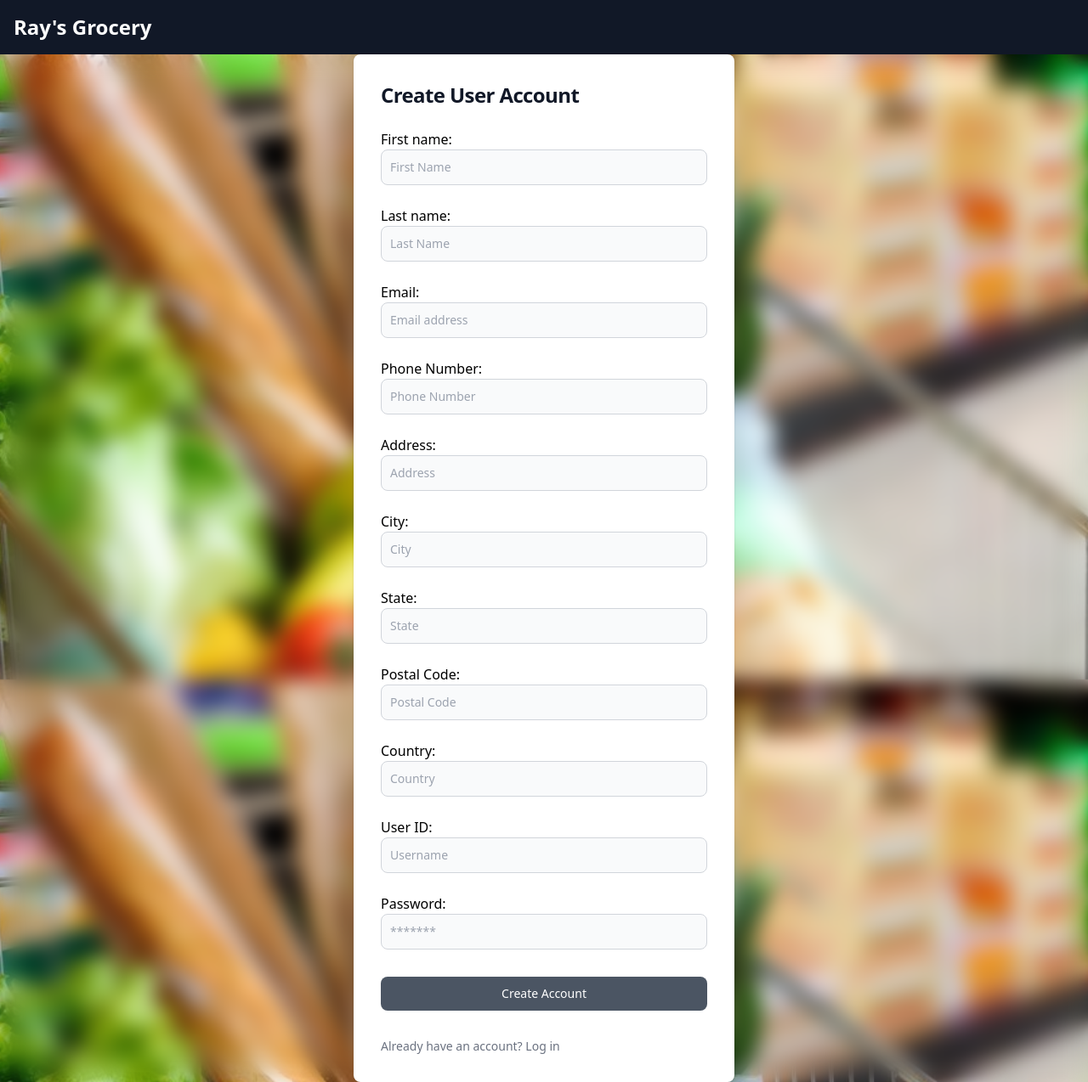
After one commit to Jupiter-is-BIG/CS304_FinalProject, a PHP site: page /createuser.php in a window 1280 px wide. The commit adds this page. Shown: the whole page at 85% size. Run offline with PHP 8.4, Linux system fonts and the light colour scheme.

Commit message:
Sd (#4)
* more features along with prod

* prod

* prod 2

* prod hotfix

* updated vercel version

* hotfix

* hotfix

* HOTFIX

* HOTFIX

* HOTFIX

* routing fixes

* session fixes

* session fixes

* auth fixes

* _SESSION HOTFIX

* navbar routing

* test

* restructure

* hmm

* hotfix

* restore

* Completed create user

* Completed create user

* Completed create user page

---------

Co-authored-by: Anand <clef@Anands-MacBook-Pro.local>
Co-authored-by: Y0WAIM0 <devstutya.52.2021@doonschool.com>

```diff
--- a/admin.php
+++ b/admin.php
@@ -74,10 +74,10 @@
           <a href="./" class="block py-2 px-3  rounded hover:bg-gray-100 md:hover:bg-transparent md:border-0 md:p-0 text-white md:hover:text-blue-500 hover:bg-gray-700 hover:text-white md:hover:bg-transparent">Home</a>
         </li>
         <li>
-          <a href="../customer.php" class="block py-2 px-3 rounded hover:bg-gray-100 md:hover:bg-transparent md:border-0 md:hover:text-blue-700 md:p-0 text-white md:dark:hover:text-blue-500 dark:hover:bg-gray-700 dark:hover:text-white md:dark:hover:bg-transparent">Profile</a>
+          <a href="./customer.php" class="block py-2 px-3 rounded hover:bg-gray-100 md:hover:bg-transparent md:border-0 md:hover:text-blue-700 md:p-0 text-white md:dark:hover:text-blue-500 dark:hover:bg-gray-700 dark:hover:text-white md:dark:hover:bg-transparent">Profile</a>
         </li>
         <li>
-          <a href="../listprod.php" class="block py-2 px-3 rounded hover:bg-gray-100 md:hover:bg-transparent md:border-0 md:hover:text-blue-700 md:p-0 text-white md:dark:hover:text-blue-500 dark:hover:bg-gray-700 dark:hover:text-white md:dark:hover:bg-transparent">Shop</a>
+          <a href="./listprod.php" class="block py-2 px-3 rounded hover:bg-gray-100 md:hover:bg-transparent md:border-0 md:hover:text-blue-700 md:p-0 text-white md:dark:hover:text-blue-500 dark:hover:bg-gray-700 dark:hover:text-white md:dark:hover:bg-transparent">Shop</a>
         </li>
       </ul>
     </div>
--- a/auth.php
+++ b/auth.php
@@ -1,6 +1,9 @@
 <?php
     session_start();
-	$authenticated = $_SESSION['authenticatedUser']  == null ? false : true;
+	if(isset($_SESSION['authenticatedUser'])) $authenticated = $_SESSION['authenticatedUser']  == null ? false : true;
+	else {
+		header('Location: login.php');
+	}
 
 	if (!$authenticated)
 	{
--- /dev/null
+++ b/createuser.php
@@ -0,0 +1,112 @@
+<?php
+session_start();
+// Check if form is submitted
+// if ($_SERVER["REQUEST_METHOD"] == "POST") {
+//     // Get form data
+//     $firstname = $_POST['firstname'];
+//     $lastname = $_POST['lastname'];
+//     $email = $_POST['email'];
+//     $phonenum = $_POST['phonenum'];
+//     // ... add the rest of your form fields here
+
+//     // Database credentials
+//     $servername = "localhost";
+//     $username = "username";
+//     $password = "password";
+//     $dbname = "orders";
+
+//     try {
+//         // Create connection
+//         $conn = new PDO("mysql:host=$servername;dbname=$dbname", $username, $password);
+//         // Set the PDO error mode to exception
+//         $conn->setAttribute(PDO::ATTR_ERRMODE, PDO::ERRMODE_EXCEPTION);
+
+//         // Prepare SQL statement
+//         $sql = "INSERT INTO customer (firstname, lastname, email, phonenum) VALUES (?, ?, ?, ?)";
+//         $stmt = $conn->prepare($sql);
+//         $stmt->execute([$firstname, $lastname, $email, $phonenum]);
+
+//         echo "New account created!";
+//     } catch(PDOException $e) {
+//         echo "Error: " . $e->getMessage();
+//     }
+
+//     // Close connection
+//     $conn = null;
+// }
+?>
+
+<!DOCTYPE html>
+<html lang="en">
+<head>
+    <meta charset="UTF-8">
+    <meta name="viewport" content="width=device-width, initial-scale=1.0">
+    <title>Sign Up</title>
+    <!--Chatgpt used for design and layout of page -->
+    <link href="https://cdn.jsdelivr.net/npm/tailwindcss@2.2.19/dist/tailwind.min.css" rel="stylesheet">
+</head>
+<body class="bg-cover bg-center bg-fixed min-h-screen w-screen" style="background-image: url('./img/background.jpg');">
+<nav class="border-gray-200 bg-gray-900">
+  <div class="max-w-screen-xl flex flex-wrap items-center justify-between mx-auto p-4">
+    <a href="./" class="flex items-center space-x-3 rtl:space-x-reverse">
+        <span class="self-center text-2xl font-semibold whitespace-nowrap text-white">Ray's Grocery</span>
+    </a>
+  </div>
+</nav>
+<div class="backdrop-filter backdrop-blur-md flex flex-col items-center justify-center px-6 py-8 mx-auto md:py-0">
+    <div class="w-full bg-white rounded-lg shadow dark:border sm:max-w-md xl:p-0 dark:bg-gray-800 dark:border-gray-700">
+        <div class="p-6 space-y-4 md:space-y-6 sm:p-8">
+            <h1 class="text-xl font-bold leading-tight tracking-tight text-gray-900 md:text-2xl dark:text-white">
+                Create User Account
+            </h1>
+                <form action="index.php" method="post" class="mt-4">
+                    <!-- User Details -->
+                    <label for="firstname">First name:</label><br>
+                    <input type="text" name="firstname" id="firstname" class="bg-gray-50 border border-gray-300 text-gray-900 sm:text-sm rounded-lg focus:ring-primary-600 focus:border-primary-600 block w-full p-2.5 dark:bg-gray-700 dark:border-gray-600 dark:placeholder-gray-400 dark:text-white dark:focus:ring-blue-500 dark:focus:border-blue-500" placeholder="First Name" required><br>
+
+                    <label for="lastname">Last name:</label><br>
+                    <input type="text" name="lastname" id="lastname" class="bg-gray-50 border border-gray-300 text-gray-900 sm:text-sm rounded-lg focus:ring-primary-600 focus:border-primary-600 block w-full p-2.5 dark:bg-gray-700 dark:border-gray-600 dark:placeholder-gray-400 dark:text-white dark:focus:ring-blue-500 dark:focus:border-blue-500" placeholder="Last Name"  required=""><br>
+
+                    <label for="email">Email:</label><br>
+                    <input type="email" name ="emailaddress" id="email" class="bg-gray-50 border border-gray-300 text-gray-900 sm:text-sm rounded-lg focus:ring-primary-600 focus:border-primary-600 block w-full p-2.5 dark:bg-gray-700 dark:border-gray-600 dark:placeholder-gray-400 dark:text-white dark:focus:ring-blue-500 dark:focus:border-blue-500" placeholder="Email address"  required ><br>
+
+                    <label for="phonenum">Phone Number:</label><br>
+                    <input type="tel" name ="phonenum" id="phonenum" class="bg-gray-50 border border-gray-300 text-gray-900 sm:text-sm rounded-lg focus:ring-primary-600 focus:border-primary-600 block w-full p-2.5 dark:bg-gray-700 dark:border-gray-600 dark:placeholder-gray-400 dark:text-white dark:focus:ring-blue-500 dark:focus:border-blue-500" placeholder="Phone Number"  required  maxlength="10"><br>
+
+                    <!-- Address Details -->
+                    <label for="address">Address:</label><br>
+                    <input type="text" id="address" name="address" class="bg-gray-50 border border-gray-300 text-gray-900 sm:text-sm rounded-lg focus:ring-primary-600 focus:border-primary-600 block w-full p-2.5 dark:bg-gray-700 dark:border-gray-600 dark:placeholder-gray-400 dark:text-white dark:focus:ring-blue-500 dark:focus:border-blue-500" placeholder="Address"  required ><br>
+
+                    <label for="city">City:</label><br>
+                    <input type="text" id="city" name="city" class="bg-gray-50 border border-gray-300 text-gray-900 sm:text-sm rounded-lg focus:ring-primary-600 focus:border-primary-600 block w-full p-2.5 dark:bg-gray-700 dark:border-gray-600 dark:placeholder-gray-400 dark:text-white dark:focus:ring-blue-500 dark:focus:border-blue-500" placeholder="City"  required ><br>
+
+                    <label for="state">State:</label><br>
+                    <input type="text" id="state" name="state" class="bg-gray-50 border border-gray-300 text-gray-900 sm:text-sm rounded-lg focus:ring-primary-600 focus:border-primary-600 block w-full p-2.5 dark:bg-gray-700 dark:border-gray-600 dark:placeholder-gray-400 dark:text-white dark:focus:ring-blue-500 dark:focus:border-blue-500" placeholder="State"  required  ><br>
+
+                    <label for="postalcode">Postal Code:</label><br>
+                    <input type="text" id="postalcode" name="postalcode" class="bg-gray-50 border border-gray-300 text-gray-900 sm:text-sm rounded-lg focus:ring-primary-600 focus:border-primary-600 block w-full p-2.5 dark:bg-gray-700 dark:border-gray-600 dark:placeholder-gray-400 dark:text-white dark:focus:ring-blue-500 dark:focus:border-blue-500" placeholder="Postal Code"  required  maxlength="10"><br>
+
+                    <label for="country">Country:</label><br>
+                    <input type="text" id="country" name="country" class="bg-gray-50 border border-gray-300 text-gray-900 sm:text-sm rounded-lg focus:ring-primary-600 focus:border-primary-600 block w-full p-2.5 dark:bg-gray-700 dark:border-gray-600 dark:placeholder-gray-400 dark:text-white dark:focus:ring-blue-500 dark:focus:border-blue-500" placeholder="Country"  required ><br>
+
+                    <!-- Login Details -->
+                    <label for="userid">User ID:</label><br>
+                    <input type="text" id="userid" name="userid" class="bg-gray-50 border border-gray-300 text-gray-900 sm:text-sm rounded-lg focus:ring-primary-600 focus:border-primary-600 block w-full p-2.5 dark:bg-gray-700 dark:border-gray-600 dark:placeholder-gray-400 dark:text-white dark:focus:ring-blue-500 dark:focus:border-blue-500" placeholder="Username"  required  minlength="3"><br>
+
+                    <label for="password">Password:</label><br>
+                    <input type="password" id="password" name="password" class="bg-gray-50 border border-gray-300 text-gray-900 sm:text-sm rounded-lg focus:ring-primary-600 focus:border-primary-600 block w-full p-2.5 dark:bg-gray-700 dark:border-gray-600 dark:placeholder-gray-400 dark:text-white dark:focus:ring-blue-500 dark:focus:border-blue-500" placeholder="*******"  required ><br>
+                    <!-- Submit Button -->
+
+                    <button type="submit" class="my-2 w-full text-white bg-gray-600 hover:bg-gray-700 focus:ring-4 focus:outline-none focus:ring-primary-300 font-medium rounded-lg text-sm px-5 py-2.5 text-center dark:bg-primary-600 dark:hover:bg-primary-700 dark:focus:ring-primary-800">Create Account</button>
+                </form>
+                <!-- End of Form -->
+                <p class="text-sm font-light text-gray-500 dark:text-gray-400">
+                    Already have an account? <a href="./login.php" class="font-medium text-primary-600 hover:underline dark:text-primary-500">Log in</a>
+                </p>
+
+            </div>
+        </div>
+    </div>
+</div>
+</body>
+</html>
--- a/customer.php
+++ b/customer.php
@@ -33,10 +33,10 @@
           <a href="./" class="block py-2 px-3 text-gray-900 rounded hover:bg-gray-100 md:hover:bg-transparent md:border-0 md:hover:text-blue-700 md:p-0 dark:text-white md:dark:hover:text-blue-500 dark:hover:bg-gray-700 dark:hover:text-white md:dark:hover:bg-transparent">Home</a>
         </li>
         <li>
-          <a href="../customer.php" class="block py-2 px-3 text-gray-900 rounded hover:bg-gray-100 md:hover:bg-transparent md:border-0 md:hover:text-blue-700 md:p-0 dark:text-white md:dark:hover:text-blue-500 dark:hover:bg-gray-700 dark:hover:text-white md:dark:hover:bg-transparent">Profile</a>
+          <a href="./customer.php" class="block py-2 px-3 text-gray-900 rounded hover:bg-gray-100 md:hover:bg-transparent md:border-0 md:hover:text-blue-700 md:p-0 dark:text-white md:dark:hover:text-blue-500 dark:hover:bg-gray-700 dark:hover:text-white md:dark:hover:bg-transparent">Profile</a>
         </li>
         <li>
-          <a href="../showcart.php" class="block py-2 px-3 text-gray-900 rounded hover:bg-gray-100 md:hover:bg-transparent md:border-0 md:hover:text-blue-700 md:p-0 dark:text-white md:dark:hover:text-blue-500 dark:hover:bg-gray-700 dark:hover:text-white md:dark:hover:bg-transparent">My Cart</a>
+          <a href="./showcart.php" class="block py-2 px-3 text-gray-900 rounded hover:bg-gray-100 md:hover:bg-transparent md:border-0 md:hover:text-blue-700 md:p-0 dark:text-white md:dark:hover:text-blue-500 dark:hover:bg-gray-700 dark:hover:text-white md:dark:hover:bg-transparent">My Cart</a>
         </li>
       </ul>
     </div>
--- a/header.php
+++ b/header.php
@@ -1,2 +1,2 @@
-<h1 align="center"><font face="cursive" color="#3399FF"><a href="index.php">Ray's Grocery</a></font></H1>
+<h1 align="center"><font face="cursive" color="#3399FF"><a href="./index.php">Ray's Grocery</a></font></H1>
 <hr>
--- a/loaddata.php
+++ b/loaddata.php
@@ -17,7 +17,7 @@
 		die("Database selection failed: " . mysqli_error());
 	}
 
-	$fileName = "./ddl/SQLServer_orderdb.ddl";
+	$fileName = "../ddl/SQLServer_orderdb.ddl";
 	$file = file_get_contents($fileName, true);
 	$lines = explode(";", $file);
 
--- a/order.php
+++ b/order.php
@@ -80,7 +80,7 @@ if ($custId) {
 
 		if ($usr["password"] == $p) {
 
-		if (count($_SESSION['productList'])) {
+		if (isset($_SESSION['productList']) && count($_SESSION['productList'])) {
 
 			$dateTime = new DateTime();
 $currentDateTime = $dateTime->format("Y-m-d H:i:s");
@@ -118,7 +118,7 @@ if (mysqli_query($con, $sql)) {
         <?php
     }
 	?> <p>Total Amount: $<?php echo $total; ?></p>
-	<a href="index.php" class= "text-lg text-center">Home</a><?php
+	<a href="./index.php" class= "text-lg text-center">Home</a><?php
     $sql3 = "UPDATE ordersummary SET totalAmount = ? WHERE orderId = ?";
     $stmt2 = $con->prepare($sql3);
     $stmt2->bind_param("di", $total, $orderId);
--- a/product.php
+++ b/product.php
@@ -22,10 +22,10 @@
           <a href="./" class="block py-2 px-3  rounded hover:bg-gray-100 md:hover:bg-transparent md:border-0 md:p-0 text-white md:hover:text-blue-500 hover:bg-gray-700 hover:text-white md:hover:bg-transparent">Home</a>
         </li>
         <li>
-          <a href="../customer.php" class="block py-2 px-3 rounded hover:bg-gray-100 md:hover:bg-transparent md:border-0 md:hover:text-blue-700 md:p-0 text-white md:dark:hover:text-blue-500 dark:hover:bg-gray-700 dark:hover:text-white md:dark:hover:bg-transparent">Profile</a>
+          <a href="./customer.php" class="block py-2 px-3 rounded hover:bg-gray-100 md:hover:bg-transparent md:border-0 md:hover:text-blue-700 md:p-0 text-white md:dark:hover:text-blue-500 dark:hover:bg-gray-700 dark:hover:text-white md:dark:hover:bg-transparent">Profile</a>
         </li>
         <li>
-          <a href="../listprod.php" class="block py-2 px-3 rounded hover:bg-gray-100 md:hover:bg-transparent md:border-0 md:hover:text-blue-700 md:p-0 text-white md:dark:hover:text-blue-500 dark:hover:bg-gray-700 dark:hover:text-white md:dark:hover:bg-transparent">Shop</a>
+          <a href="./listprod.php" class="block py-2 px-3 rounded hover:bg-gray-100 md:hover:bg-transparent md:border-0 md:hover:text-blue-700 md:p-0 text-white md:dark:hover:text-blue-500 dark:hover:bg-gray-700 dark:hover:text-white md:dark:hover:bg-transparent">Shop</a>
         </li>
       </ul>
     </div>
--- a/ship.php
+++ b/ship.php
@@ -73,7 +73,7 @@ if(!$db_select) die("Database selection failed: " . mysqli_error());
 	mysqli_close($con);
 ?>
 
-<h2><a href="index.php">Back to Main Page</a></h2>
+<h2><a href="./index.php">Back to Main Page</a></h2>
 
 </body>
 </html>
--- a/showcart.php
+++ b/showcart.php
@@ -27,10 +27,10 @@ session_start();
           <a href="./" class="block py-2 px-3  rounded hover:bg-gray-100 md:hover:bg-transparent md:border-0 md:p-0 text-white md:hover:text-blue-500 hover:bg-gray-700 hover:text-white md:hover:bg-transparent">Home</a>
         </li>
         <li>
-          <a href="../customer.php" class="block py-2 px-3 rounded hover:bg-gray-100 md:hover:bg-transparent md:border-0 md:hover:text-blue-700 md:p-0 text-white md:dark:hover:text-blue-500 dark:hover:bg-gray-700 dark:hover:text-white md:dark:hover:bg-transparent">Profile</a>
+          <a href="./customer.php" class="block py-2 px-3 rounded hover:bg-gray-100 md:hover:bg-transparent md:border-0 md:hover:text-blue-700 md:p-0 text-white md:dark:hover:text-blue-500 dark:hover:bg-gray-700 dark:hover:text-white md:dark:hover:bg-transparent">Profile</a>
         </li>
         <li>
-          <a href="../listprod.php" class="block py-2 px-3 rounded hover:bg-gray-100 md:hover:bg-transparent md:border-0 md:hover:text-blue-700 md:p-0 text-white md:dark:hover:text-blue-500 dark:hover:bg-gray-700 dark:hover:text-white md:dark:hover:bg-transparent">Shop</a>
+          <a href="./listprod.php" class="block py-2 px-3 rounded hover:bg-gray-100 md:hover:bg-transparent md:border-0 md:hover:text-blue-700 md:p-0 text-white md:dark:hover:text-blue-500 dark:hover:bg-gray-700 dark:hover:text-white md:dark:hover:bg-transparent">Shop</a>
         </li>
       </ul>
     </div>
@@ -38,7 +38,7 @@ session_start();
 </nav>
     <?php
     $productList = null;
-    if (count($_SESSION['productList'])) {
+    if ( count($_SESSION['productList'])) {
         $productList = $_SESSION['productList'];
     ?>
         <div class="container mx-auto p-8 bg-white rounded-md shadow-md my-8">
--- a/validateLogin.php
+++ b/validateLogin.php
@@ -3,7 +3,8 @@
     $authenticatedUser = validateLogin();
 
     if ($authenticatedUser != null)
-        header('Location: index.php');      		// Successful login
+
+         header('Location: index.php');      		// Successful login
     else
         header('Location: login.php');	             // Failed login - redirect back to login page with a message
 
```
Also changed, not shown: index.php (+9 -10 lines), listprod.php (+4 -4 lines), login.php (+14 -6 lines), submit_registration.php (added, +49 -0 lines).
